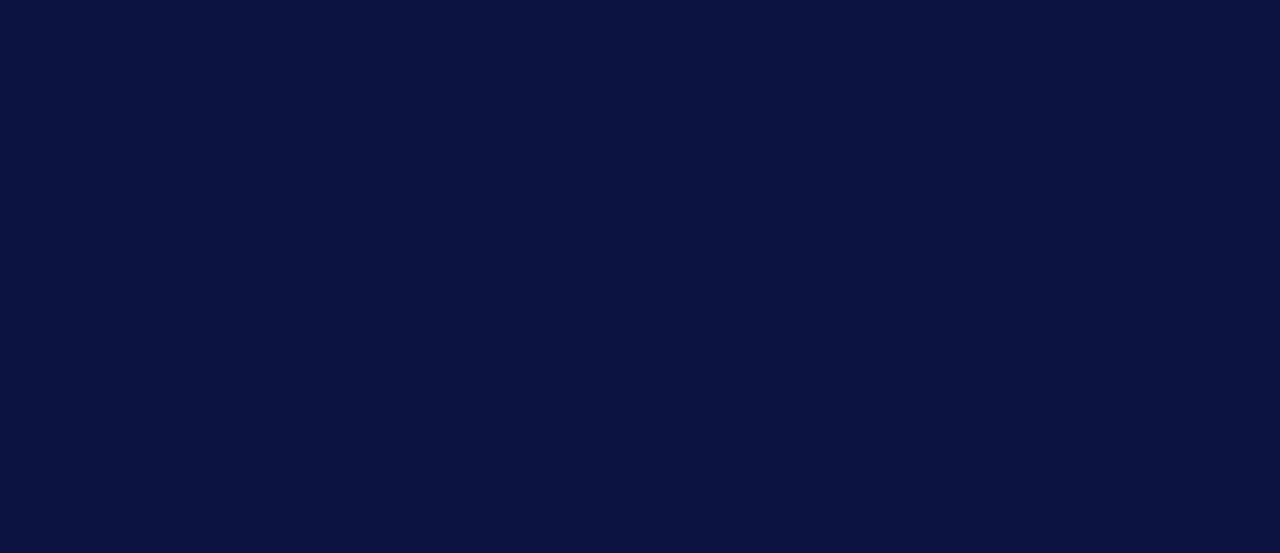
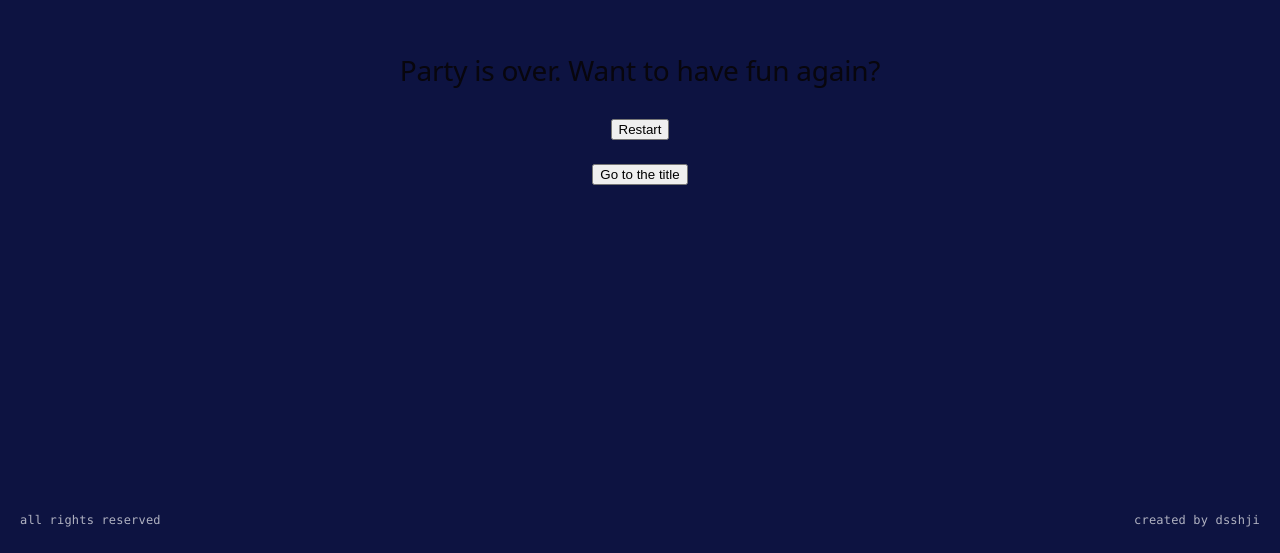
Before and after one commit to dsshji/the-party, a React (Vite) app in the folder client/: page /end in a window 1280 px wide. Before the commit this address had no page. Shown: the part 247-800 px from the top of the page. Built offline with nearby package versions, Linux system fonts and the light colour scheme.

Commit message:
fix flow, add endpage

```diff
--- a/client/src/App.jsx
+++ b/client/src/App.jsx
@@ -5,6 +5,7 @@ import StartPage from './StartPage'
 import LoginPage from './LoginPage'
 import LoadingPage from './LoadingPage'
 import MainScene from './MainScene'
+import EndPage from './EndPage'
 
 export default function App() {
   return (
@@ -14,6 +15,7 @@ export default function App() {
         <Route path="/login" element={<LoginPage />} />
         <Route path="/loading" element={<LoadingPage />} />
         <Route path="/main" element={<MainScene />} />
+        <Route path="/end" element={<EndPage />} />
       </Routes>
     </BrowserRouter>
   );
--- /dev/null
+++ b/client/src/EndPage.jsx
@@ -0,0 +1,20 @@
+import { useNavigate } from 'react-router-dom'
+
+export default function EndPage() {
+  //TODO: add go back button to the title page & button with the party restarted
+
+  return (
+    <>
+      <div className="hero-content">
+        <h2>Party is over. Want to have fun again?</h2>
+        <button onClick={() => navigate('/main')}>Restart</button>
+        <button onClick={() => navigate('/')}>Go to the title</button>
+      </div>
+
+      <footer className="page-footer">
+        <p className="footer-text">all rights reserved</p>
+        <p className="footer-text">created by dsshji</p>
+      </footer>
+    </>
+  )
+}
--- a/client/src/LoadingPage.jsx
+++ b/client/src/LoadingPage.jsx
@@ -20,8 +20,8 @@ export default function LoadingPage() {
       </div>
 
       <footer className="page-footer">
-        <p>all rights reserved</p>
-        <p>created by dsshji</p>
+        <p className="footer-text">all rights reserved</p>
+        <p className="footer-text">created by dsshji</p>
       </footer>
     </>
   )
--- a/client/src/LoginPage.jsx
+++ b/client/src/LoginPage.jsx
@@ -23,8 +23,8 @@ export default function LoginPage() {
       </div>
 
       <footer className="page-footer">
-        <p>all rights reserved</p>
-        <p>created by dsshji</p>
+        <p className="footer-text">all rights reserved</p>
+        <p className="footer-text">created by dsshji</p>
       </footer>
     </>
   )
--- a/client/src/MainScene.jsx
+++ b/client/src/MainScene.jsx
@@ -12,8 +12,8 @@ export default function MainScene() {
       </div>
 
       <footer className="page-footer">
-        <p>all rights reserved</p>
-        <p>created by dsshji</p>
+        <p className="footer-text">all rights reserved</p>
+        <p className="footer-text">created by dsshji</p>
       </footer>
     </>
   )
--- a/client/src/StartPage.jsx
+++ b/client/src/StartPage.jsx
@@ -44,8 +44,8 @@ export default function StartPage() {
       </div>
 
       <footer className="page-footer">
-        <p>all rights reserved</p>
-        <p>created by dsshji</p>
+        <p className="footer-text">all rights reserved</p>
+        <p className="footer-text">created by dsshji</p>
       </footer>
     </>
   )
--- a/client/src/index.css
+++ b/client/src/index.css
@@ -7,7 +7,7 @@
   --accent: #aa3bff;
   --accent-bg: rgba(170, 59, 255, 0.1);
   --accent-border: rgba(170, 59, 255, 0.5);
-  --social-bg: rgba(244, 243, 236, 0.5);
+  --social-bg: rgba(255, 255, 255, 0.674);
   --shadow:
     rgba(0, 0, 0, 0.1) 0 10px 15px -3px, rgba(0, 0, 0, 0.05) 0 4px 6px -2px;
 
@@ -40,7 +40,7 @@
     --accent: #c084fc;
     --accent-bg: rgba(192, 132, 252, 0.15);
     --accent-border: rgba(192, 132, 252, 0.5);
-    --social-bg: rgba(47, 48, 58, 0.5);
+    --social-bg: rgba(255, 255, 255, 0.674);
     --shadow:
       rgba(0, 0, 0, 0.4) 0 10px 15px -3px, rgba(0, 0, 0, 0.25) 0 4px 6px -2px;
   }
@@ -299,8 +299,16 @@ h2 {
     font-size: 20px;
   }
 }
+
 p {
   margin: 0;
+}
+
+.footer-text {
+  font-family: var(--mono);
+  font-weight: 100;
+  color: var(--social-bg);
+  font-size: 12px;
 }
 
 code,
```
